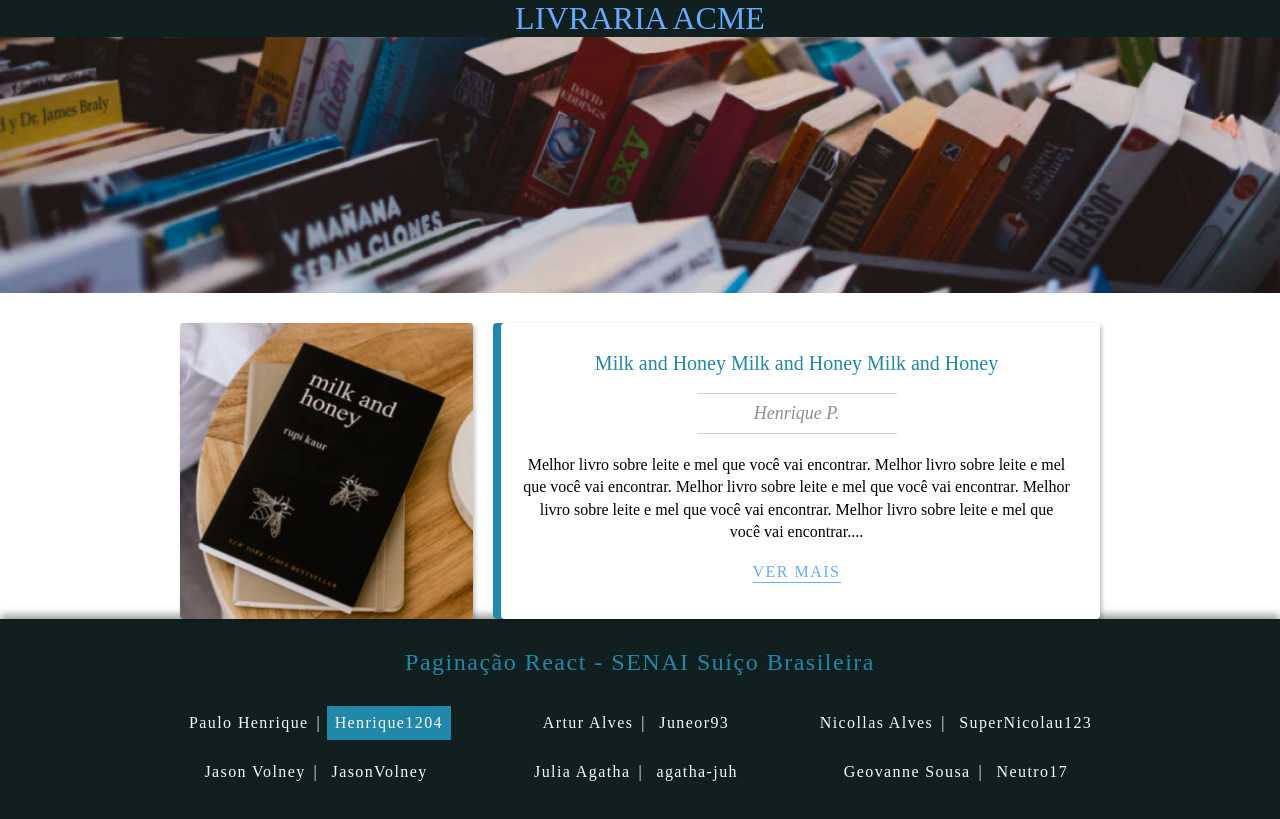
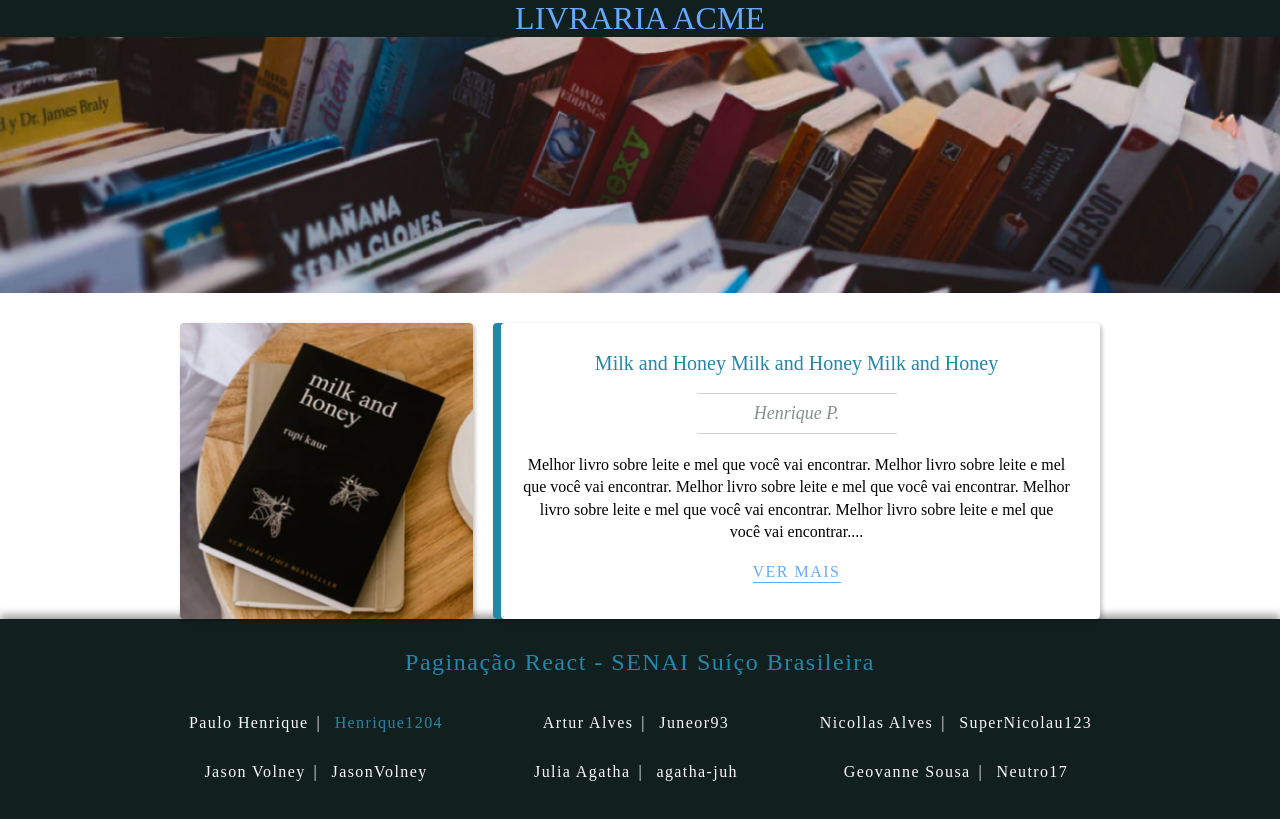
Before and after one commit to Juneor93/Paginacao-react, a React (Create React App) app: page / in a window 1280 px wide. In both pictures the pointer is over the link "Henrique1204". Built offline with nearby package versions, Linux system fonts and the light colour scheme; a web font is replaced by a local one.

Commit message:
Alterando o link do footer

```diff
--- a/src/Css/footer.css
+++ b/src/Css/footer.css
@@ -31,7 +31,7 @@ footer li a {
 }
 
 footer li a:hover {
-    background-color: #28A;
+    color: #28A;
 }
 
 footer li > span::after {
```
